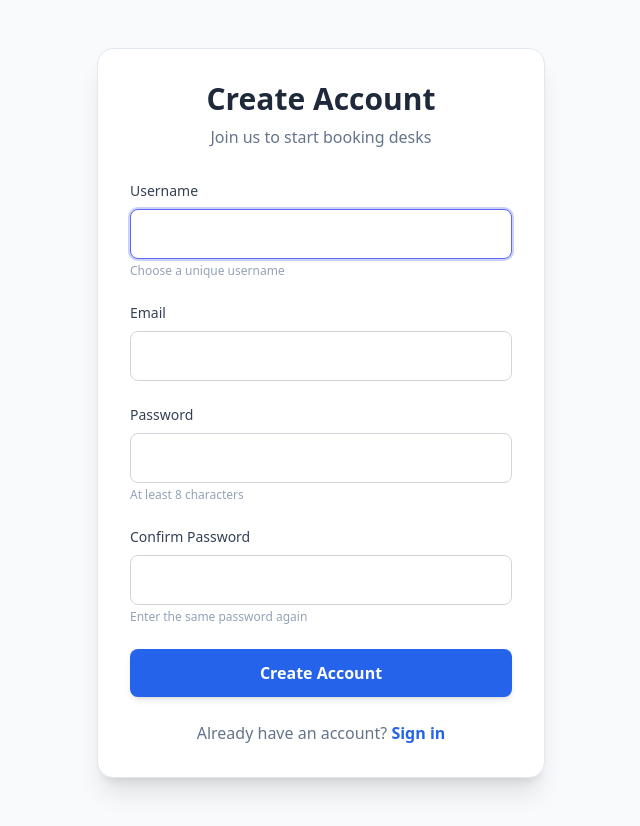
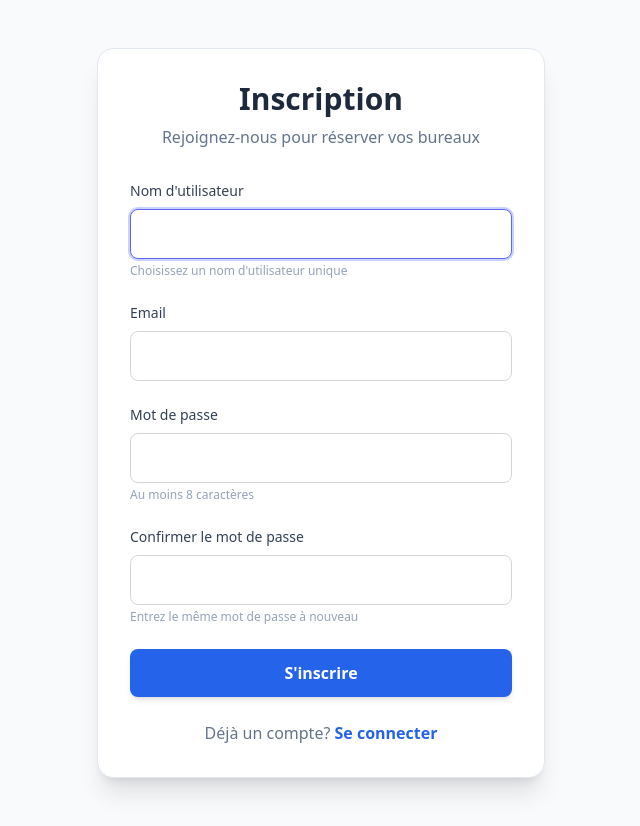
Before and after one commit to felixcaronpare/desk-booking-app, a Django app: page /register/ in a window 1280 px wide. Shown: the whole page, without its empty margins (319-959 px from the left). Run offline with Django 5.2, Linux system fonts and the light colour scheme; some libraries are stand-ins or nearby versions.

Commit message:
translate whole app to french

```diff
--- a/core/templates/core/base.html
+++ b/core/templates/core/base.html
@@ -12,14 +12,14 @@
         <div class="max-w-7xl mx-auto px-4 sm:px-6 lg:px-8">
             <div class="flex justify-between items-center h-16">
                 <div class="flex items-center">
-                    <h1 class="text-2xl font-bold text-slate-800">Desk Booking</h1>
+                    <h1 class="text-2xl font-bold text-slate-800">BookTonBureau</h1>
                 </div>
                 <div class="flex items-center space-x-4">
-                    <span class="text-slate-600">Welcome, <span class="font-semibold text-slate-800">{{ user.username }}</span></span>
+                    <span class="text-slate-600">Bienvenue, <span class="font-semibold text-slate-800">{{ user.username }}</span></span>
                     <form method="post" action="{% url 'logout' %}" class="inline">
                         {% csrf_token %}
                         <button type="submit" class="px-4 py-2 bg-red-50 hover:bg-red-100 text-red-600 border border-red-200 rounded-lg transition-all duration-200 font-medium">
-                            Logout
+                            Déconnecter
                         </button>
                     </form>
                 </div>
--- a/core/templates/core/register.html
+++ b/core/templates/core/register.html
@@ -1,6 +1,6 @@
 {% extends 'core/base.html' %}
 
-{% block title %}Register - Desk Booking{% endblock %}
+{% block title %}Inscription - BookTonBureau{% endblock %}
 
 {% block content %}
 <div class="min-h-screen flex items-center justify-center px-4 py-12 bg-slate-50">
@@ -8,8 +8,8 @@
         <!-- Registration Card -->
         <div class="bg-white rounded-2xl shadow-xl border border-slate-200 p-8">
             <div class="text-center mb-8">
-                <h2 class="text-3xl font-bold text-slate-800 mb-2">Create Account</h2>
-                <p class="text-slate-500">Join us to start booking desks</p>
+                <h2 class="text-3xl font-bold text-slate-800 mb-2">Inscription</h2>
+                <p class="text-slate-500">Rejoignez-nous pour réserver vos bureaux</p>
             </div>
 
             <form method="post" class="space-y-6">
@@ -23,13 +23,13 @@
 
                 <div>
                     <label for="{{ form.username.id_for_label }}" class="block text-sm font-medium text-slate-700 mb-2">
-                        Username
+                        Nom d'utilisateur
                     </label>
                     {{ form.username }}
                     {% if form.username.errors %}
                     <p class="mt-1 text-sm text-red-500">{{ form.username.errors.0 }}</p>
                     {% else %}
-                    <p class="mt-1 text-xs text-slate-400">Choose a unique username</p>
+                    <p class="mt-1 text-xs text-slate-400">Choisissez un nom d'utilisateur unique</p>
                     {% endif %}
                 </div>
 
@@ -45,38 +45,38 @@
 
                 <div>
                     <label for="{{ form.password1.id_for_label }}" class="block text-sm font-medium text-slate-700 mb-2">
-                        Password
+                        Mot de passe
                     </label>
                     {{ form.password1 }}
                     {% if form.password1.errors %}
                     <p class="mt-1 text-sm text-red-500">{{ form.password1.errors.0 }}</p>
                     {% else %}
-                    <p class="mt-1 text-xs text-slate-400">At least 8 characters</p>
+                    <p class="mt-1 text-xs text-slate-400">Au moins 8 caractères</p>
                     {% endif %}
                 </div>
 
                 <div>
                     <label for="{{ form.password2.id_for_label }}" class="block text-sm font-medium text-slate-700 mb-2">
-                        Confirm Password
+                        Confirmer le mot de passe
                     </label>
                     {{ form.password2 }}
                     {% if form.password2.errors %}
                     <p class="mt-1 text-sm text-red-500">{{ form.password2.errors.0 }}</p>
                     {% else %}
-                    <p class="mt-1 text-xs text-slate-400">Enter the same password again</p>
+                    <p class="mt-1 text-xs text-slate-400">Entrez le même mot de passe à nouveau</p>
                     {% endif %}
                 </div>
 
                 <button type="submit" class="w-full bg-blue-600 hover:bg-blue-700 text-white font-semibold py-3 px-4 rounded-lg transition-colors duration-200 shadow-md">
-                    Create Account
+                    S'inscrire
                 </button>
             </form>
 
             <div class="mt-6 text-center">
                 <p class="text-slate-500">
-                    Already have an account?
+                    Déjà un compte?
                     <a href="{% url 'login' %}" class="text-blue-600 hover:text-blue-700 font-semibold transition-colors duration-200">
-                        Sign in
+                        Se connecter
                     </a>
                 </p>
             </div>
```
Also changed, not shown: core/templates/core/floor_plan.html (+5 -5 lines), core/templates/core/login.html (+8 -8 lines).
